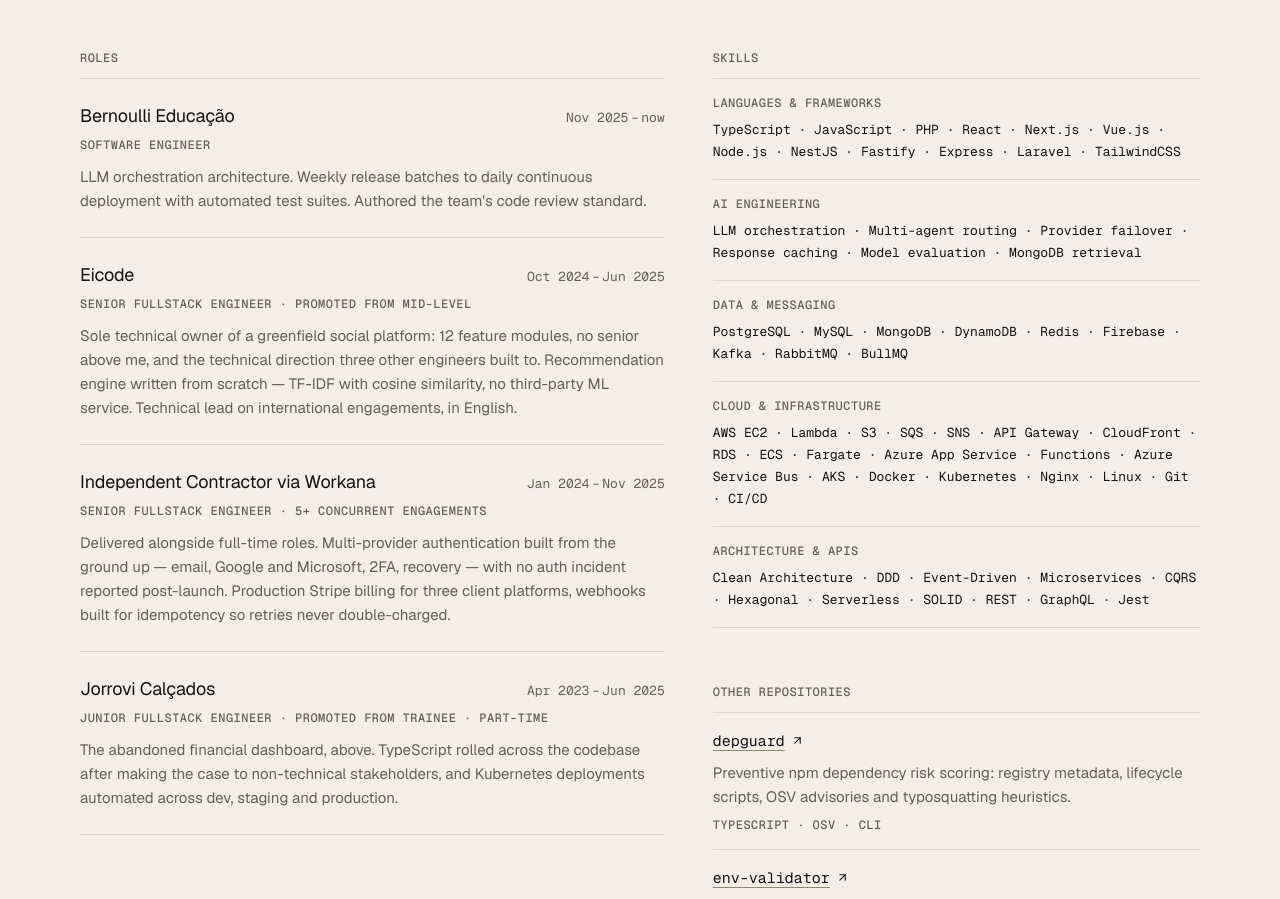
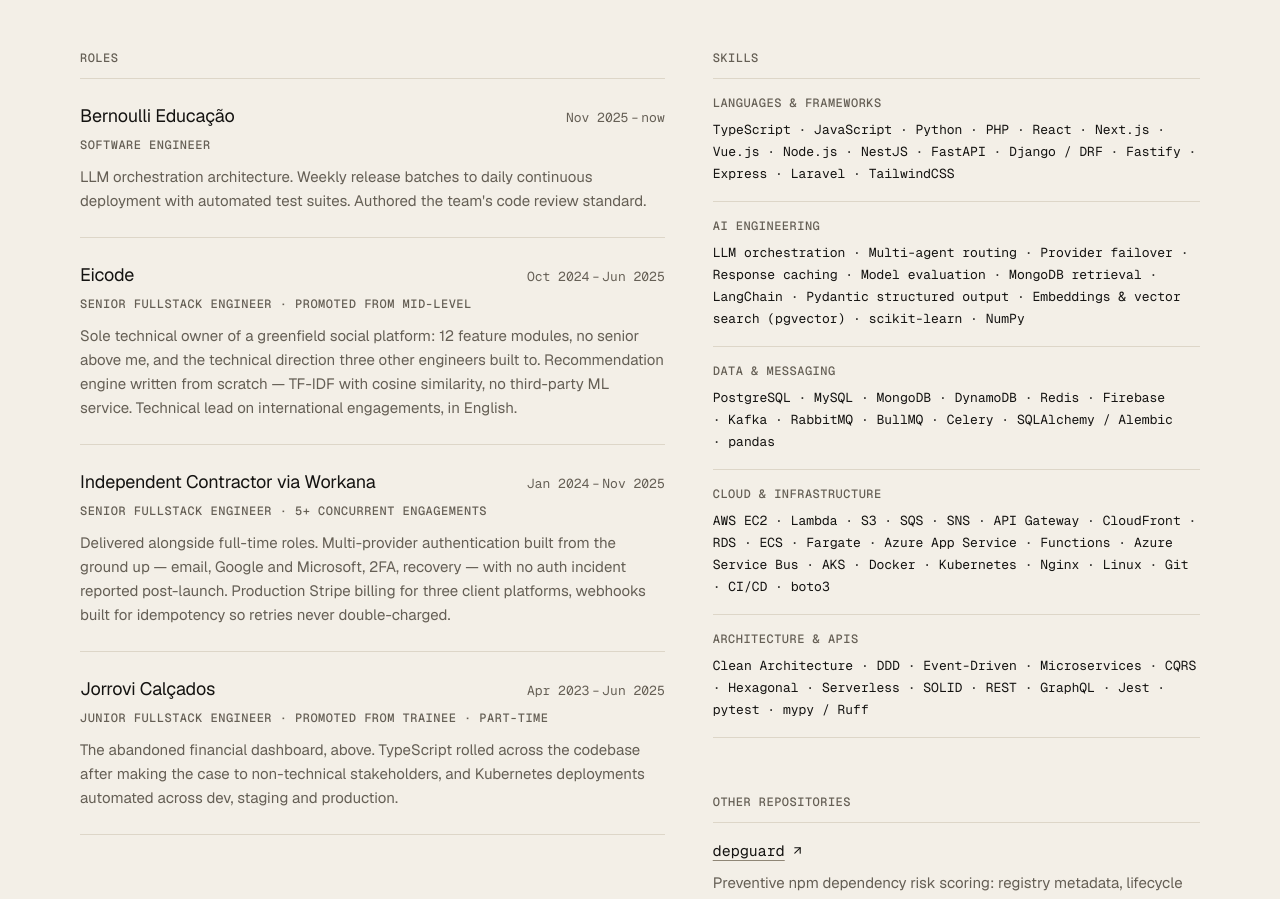
Before and after one commit to matheusPavaneli/portfolio, a Next.js app: page /portfolio/en/ in a window 1280 px wide. Shown: the part 5574-6473 px from the top of the page. Built offline with nearby package versions, Linux system fonts and the light colour scheme; no server answers.

Commit message:
feat: list the Python and ML skills the résumé already names

```diff
--- a/src/content/skills.ts
+++ b/src/content/skills.ts
@@ -12,12 +12,15 @@
     terms: [
       "TypeScript",
       "JavaScript",
+      "Python",
       "PHP",
       "React",
       "Next.js",
       "Vue.js",
       "Node.js",
       "NestJS",
+      "FastAPI",
+      "Django / DRF",
       "Fastify",
       "Express",
       "Laravel",
@@ -33,6 +36,11 @@
       "Response caching",
       "Model evaluation",
       "MongoDB retrieval",
+      "LangChain",
+      "Pydantic structured output",
+      "Embeddings & vector search (pgvector)",
+      "scikit-learn",
+      "NumPy",
     ],
   },
   {
@@ -47,6 +55,9 @@
       "Kafka",
       "RabbitMQ",
       "BullMQ",
+      "Celery",
+      "SQLAlchemy / Alembic",
+      "pandas",
     ],
   },
   {
@@ -64,6 +75,7 @@
       "Linux",
       "Git",
       "CI/CD",
+      "boto3",
     ],
   },
   {
@@ -80,6 +92,8 @@
       "REST",
       "GraphQL",
       "Jest",
+      "pytest",
+      "mypy / Ruff",
     ],
   },
 ];
```
Also changed, not shown: 1 other file (tests, documents, lock files or other folders).
